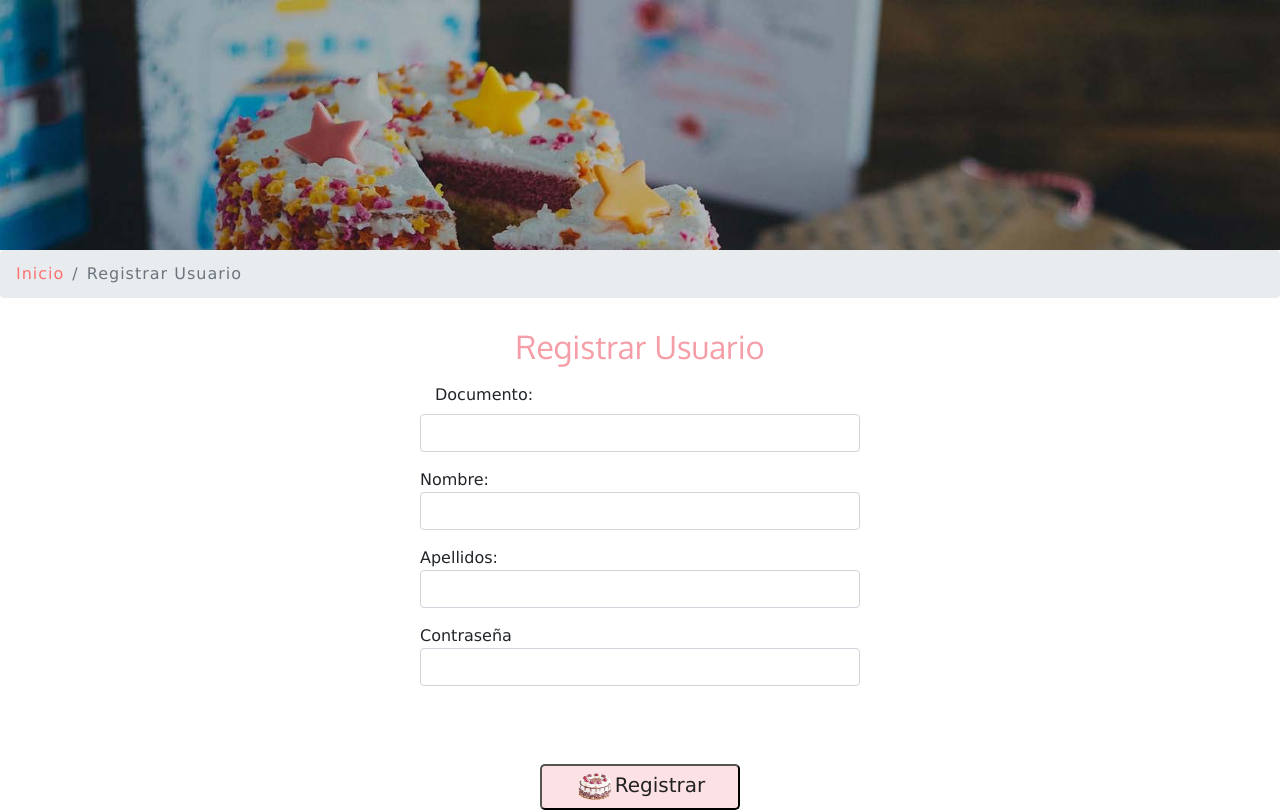
After one commit to ProyectoSales/cupcakesytortas, a PHP site: page /registro.php in a window 1280 px wide. The commit adds this page. Run offline with PHP 8.4, Linux system fonts and the light colour scheme.

Commit message:
Formulario registro con validaciones

```diff
--- a/login.php
+++ b/login.php
@@ -84,6 +84,7 @@ session_start();
 	</div>
 	<div class="form-group col-md-6">
 	<center><button class="btn-ingresar" type="submit" name="ingresar"><img src="img/botonCupcake.png" width="40" height="40"/>Iniciar</button></center>
+    <a href="registro.php" class="btn btn-danger">Registro</a>
 	</div>
 </form>
 
--- /dev/null
+++ b/registro.php
@@ -0,0 +1,119 @@
+<!DOCTYPE html>
+<html lang="zxx">
+
+<head>
+    <title>Sale Cake App</title>
+
+    <!-- Meta tag Keywords -->
+    <meta name="viewport" content="width=device-width, initial-scale=1">
+    <meta charset="UTF-8" />
+
+    <script>
+        addEventListener("load", function () {
+            setTimeout(hideURLbar, 0);
+        }, false);
+
+        function hideURLbar() {
+            window.scrollTo(0, 1);
+        }
+    </script>
+    <!-- //Meta tag Keywords -->
+
+    <!-- Custom-Files -->
+    <link rel="stylesheet" href="./css/bootstrap.css">
+    <!-- Bootstrap-Core-CSS -->
+    <link rel="stylesheet" href="./css/style.css" type="text/css" media="all" />
+    <link rel="stylesheet" href="./css/estilos.css" type="text/css" media="all" />
+    <!-- Style-CSS -->
+    <link rel="stylesheet" href="./css/fontawesome-all.css">
+    <!-- Font-Awesome-Icons-CSS -->
+    <!-- //Custom-Files -->
+
+    <!-- Web-Fonts -->
+    <link href="//fonts.googleapis.com/css?family=Oxygen:300,400,700&amp;subset=latin-ext" rel="stylesheet">
+    <link href="//fonts.googleapis.com/css?family=Open+Sans:300,300i,400,400i,600,600i,700,700i,800,800i&amp;subset=cyrillic,cyrillic-ext,greek,greek-ext,latin-ext,vietnamese"
+        rel="stylesheet">
+    <link href="//fonts.googleapis.com/css?family=Pacifico&amp;subset=cyrillic,latin-ext,vietnamese" rel="stylesheet">
+    <!-- //Web-Fonts -->
+
+</head>
+
+<body>
+ <div class="mian-content">
+
+
+        <!-- banner 2 -->
+        <div class="banner2-w3ls">
+
+        </div>
+        <!-- //banner 2 -->
+    </div>
+    <!-- main -->
+    <!-- page details -->
+    <div class="breadcrumb-agile">
+        <nav aria-label="breadcrumb">
+            <ol class="breadcrumb m-0">
+                <li class="breadcrumb-item">
+                    <a href="inicio.php">Inicio</a>
+                </li>
+                <li class="breadcrumb-item active" aria-current="page">Registrar Usuario</li>
+            </ol>
+        </nav>
+    </div>
+   <?php
+require './dao/rolDao.php';
+require './dto/rolDto.php';
+require './conexion/Conexion.php';
+
+$rolDao = new rolDao();
+?>
+
+<div class="container">
+<form action="./controlador/controladorUsuario.php" method="POST">
+    <div class="col-md-12" >
+        <center><h2 style="color: #f59ea8; padding: 10px;">Registrar Usuario</h2></center>
+    </div>
+
+    <div class="form-group col-md-12">
+    <label class="col-sm-2 col-form-label">Documento:</label>
+    <input  type="number" name="idUsuario" class="form-control" min="1000000" required>
+    </div>
+    <div class="form-group col-md-12">
+    <label>Nombre:</label>
+    <input type="text" name="nombres" class="form-control" minlength="3" required>
+    </div>
+    <div class="form-group col-md-12">
+    <label>Apellidos:</label>
+    <input type="text" name="apellidos" class="form-control" minlength="3" required>
+    </div>
+    <div class="form-group col-md-12">
+    <label>Contraseña</label>
+    <input type="password" name="clave" class="form-control" minlength="8" required>
+    </div>
+    <div class="form-group form-control-lg">
+
+    <div class="form-group col-md-12">
+    <input  type="text" name="idRol" class="form-control invisible" value=3>
+    </div>
+
+
+     <center><button class="btn-ingresar" type="submit" name="registro1" id="registro1"><img src="./img/botonTorta.png" width="40" height="40"/>Registrar</button></center>
+
+</form>
+</div>
+
+    <script src="./js/jquery-2.2.3.min.js"></script>
+    <!-- Default-JavaScript-File -->
+
+    <!-- gallery -->
+    <script src="./js/jquery.chocolat.js"></script>
+    <link rel="stylesheet" href="./css/chocolat.css" type="text/css" media="screen">
+
+    <script src="./js/bootstrap.js"></script>
+    <!-- Necessary-JavaScript-File-For-Bootstrap -->
+
+    <!-- //Js files -->
+
+</body>
+
+</html>
```
Also changed, not shown: controlador/controladorUsuario.php (+20 -3 lines).
